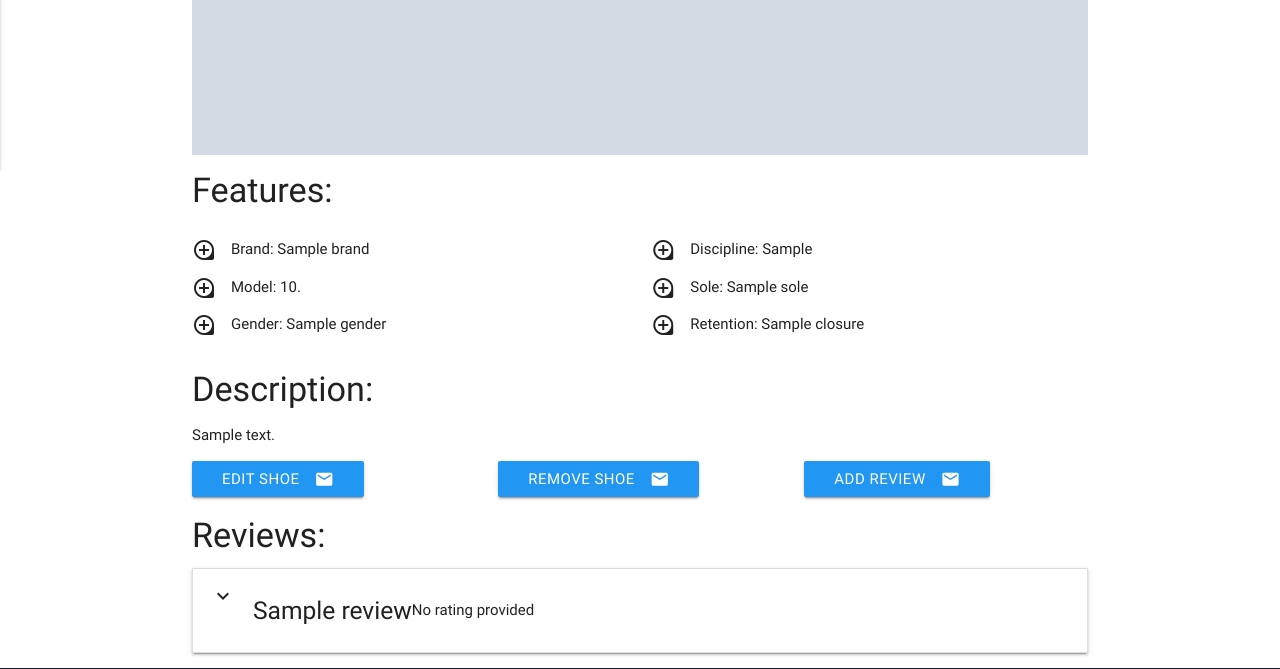
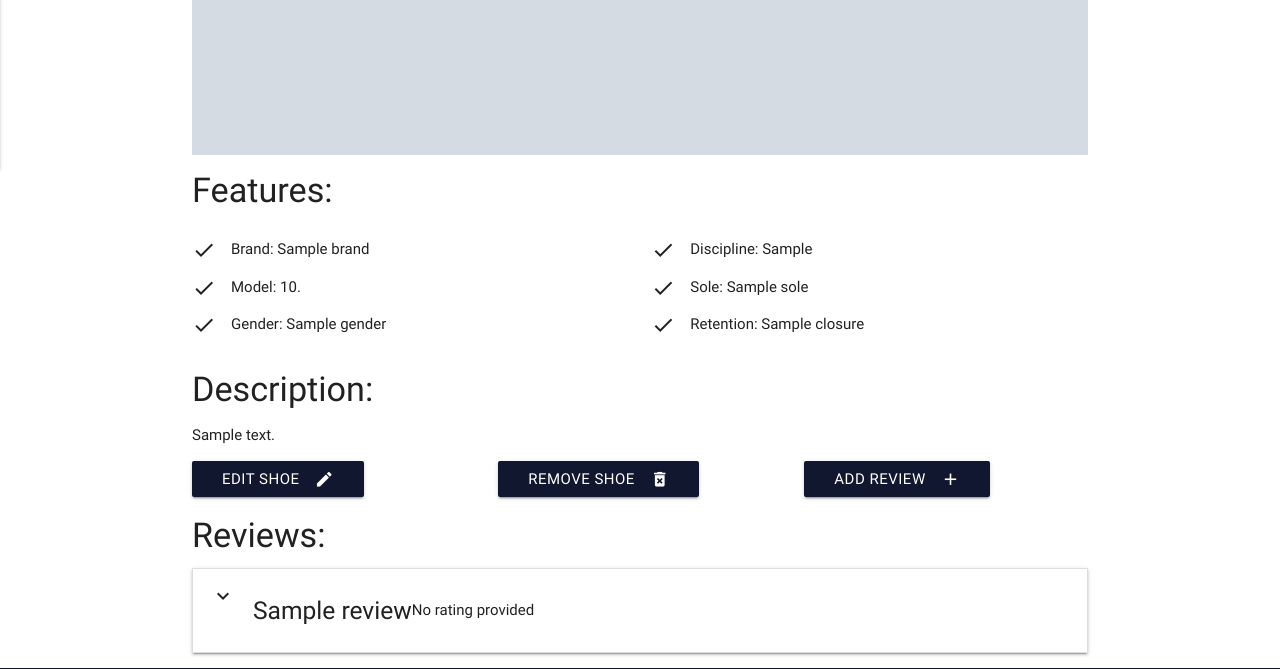
Before and after one commit to krisswiss/Data-Centric_Development-Milestone-Project, a Flask app: template templates/shoe.html in a window 1280 px wide. Shown: the part 691-1360 px from the top of the page. Run offline with Flask 2, Linux system fonts and the light colour scheme; the template is opened without the code that fills it: most values are stand-ins (such as "Sample title", 1, 10 or a date in 2020); grey boxes marked "Sample" are stand-in pictures; some libraries are stand-ins or nearby versions.

Commit message:
changed icons for buttons and features + added on-hover style

```diff
--- a/static/CSS/style.css
+++ b/static/css/style.css
@@ -15,7 +15,7 @@ main {
 /*-------------------------------- Navbar ---*/
 
 nav {
-    background-color: #10172f;
+    background-color:#10172f;
 }
 
 nav a {
@@ -63,6 +63,39 @@ img {
     padding: 1rem 0rem;
 }
 
+.on-hover-blue,
+.on-hover-red,
+.on-hover-green {
+    background-color: #10172f;
+}
+
+.on-hover-blue:hover {
+    background-color: blue !important;
+    text-decoration: none;
+    transition: all .6s ease-in-out;
+    -moz-transition: all .6s ease-in-out;
+    -webkit-transition: all .6s ease-in-out;
+    -o-transition: all .6s ease-in-out;
+}
+
+.on-hover-red:hover {
+    background-color: red !important;
+    text-decoration: none;
+    transition: all .6s ease-in-out;
+    -moz-transition: all .6s ease-in-out;
+    -webkit-transition: all .6s ease-in-out;
+    -o-transition: all .6s ease-in-out;
+}
+
+.on-hover-green:hover {
+    background-color: green !important;
+    text-decoration: none;
+    transition: all .6s ease-in-out;
+    -moz-transition: all .6s ease-in-out;
+    -webkit-transition: all .6s ease-in-out;
+    -o-transition: all .6s ease-in-out;
+}
+
 /*-------------------------------- Footer ---*/
 
 .page-footer {
--- a/templates/base.html
+++ b/templates/base.html
@@ -9,7 +9,7 @@
     <link href="https://fonts.googleapis.com/icon?family=Material+Icons" rel="stylesheet">
     <link rel="stylesheet" href="https://cdnjs.cloudflare.com/ajax/libs/materialize/0.100.2/css/materialize.min.css">
     <link href="https://stackpath.bootstrapcdn.com/font-awesome/4.7.0/css/font-awesome.min.css" rel="stylesheet" integrity="sha384-wvfXpqpZZVQGK6TAh5PVlGOfQNHSoD2xbE+QkPxCAFlNEevoEH3Sl0sibVcOQVnN" crossorigin="anonymous">
-    <link rel="stylesheet" href="{{url_for('static', filename='CSS/style.css')}}" type="text/css" />
+    <link rel="stylesheet" href="{{url_for('static', filename='css/style.css')}}" type="text/css" />
 </head>
 
 <body>
--- a/templates/shoe.html
+++ b/templates/shoe.html
@@ -9,14 +9,14 @@
 <h4>Features:</h4>
 <div class="row">
 	<div class="col s12 l6">
-		<p>Brand: {{shoe.brand}}<i class="material-icons left">loupe</i></p>
-		<p>Model: {{shoe.model}}.<i class="material-icons left">loupe</i></p>
-		<p>Gender: {{shoe.gender}}<i class="material-icons left">loupe</i></p>
+		<p>Brand: {{shoe.brand}}<i class="material-icons left">check</i></p>
+		<p>Model: {{shoe.model}}.<i class="material-icons left">check</i></p>
+		<p>Gender: {{shoe.gender}}<i class="material-icons left">check</i></p>
 	</div>
 	<div class="col s12 l6">
-		<p>Discipline: {{shoe.cycling_type}}<i class="material-icons left">loupe</i></p>
-		<p>Sole: {{shoe.sole}}<i class="material-icons left">loupe</i></p>
-		<p>Retention: {{shoe.closure}}<i class="material-icons left">loupe</i></p>
+		<p>Discipline: {{shoe.cycling_type}}<i class="material-icons left">check</i></p>
+		<p>Sole: {{shoe.sole}}<i class="material-icons left">check</i></p>
+		<p>Retention: {{shoe.closure}}<i class="material-icons left">check</i></p>
 	</div>
 </div>
 <h4>Description:</h4>
@@ -28,13 +28,13 @@
 <div class="row">
 
     <div class="col s12 l4">
-        <a href="{{url_for('edit_shoe', shoe_id=shoe._id)}}" class="waves-effect waves-light btn btn_small blue">Edit Shoe<i class="material-icons right">email</i></a>
+        <a href="{{url_for('edit_shoe', shoe_id=shoe._id)}}" class="waves-effect waves-light btn btn_small on-hover-blue">Edit Shoe<i class="material-icons right">edit</i></a>
     </div>
     <div class="col s12 l4">
-        <a href="{{url_for('remove_shoe', shoe_id=shoe._id)}}" class="waves-effect waves-light btn btn_small blue">Remove Shoe<i class="material-icons right">email</i></a>
+        <a href="{{url_for('remove_shoe', shoe_id=shoe._id)}}" class="waves-effect waves-light btn btn_small on-hover-red">Remove Shoe<i class="material-icons right">delete_forever</i></a>
     </div>
     <div class="col s12 l4">
-        <a href="{{url_for('add_review', shoe_id=shoe._id)}}" class="waves-effect waves-light btn btn_small blue">Add Review<i class="material-icons right">email</i></a>
+        <a href="{{url_for('add_review', shoe_id=shoe._id)}}" class="waves-effect waves-light btn btn_small on-hover-green">Add Review<i class="material-icons right">add</i></a>
     </div>
 {% endfor %}
 </div>
@@ -52,8 +52,8 @@
       <div class="collapsible-body">
       <span>{{review.review}}</span>
       <p>user: {{review.user}}</p>
-      <a href="{{url_for('edit_review', review_id=review._id, shoe_id=review.shoe_id)}}" class="waves-effect waves-light btn btn_small">Edit review</a>
-      <a href="{{url_for('delete_review', review_id=review._id, shoe_id=review.shoe_id)}}" class="waves-effect waves-light btn btn_small blue">Delete review</a>
+      <a href="{{url_for('edit_review', review_id=review._id, shoe_id=review.shoe_id)}}" class="waves-effect waves-light btn btn_small on-hover-green">Edit review<i class="material-icons right">edit</i></a>
+      <a href="{{url_for('delete_review', review_id=review._id, shoe_id=review.shoe_id)}}" class="waves-effect waves-light btn btn_small on-hover-red">Remove review<i class="material-icons right">delete_forever</i></a>
       </div>
     </li>
   </ul>
```
Also changed, not shown: templates/shoes.html (+4 -4 lines), static/images/cards-picture.jpg, static/images/cards-picture2.jpg (added).
